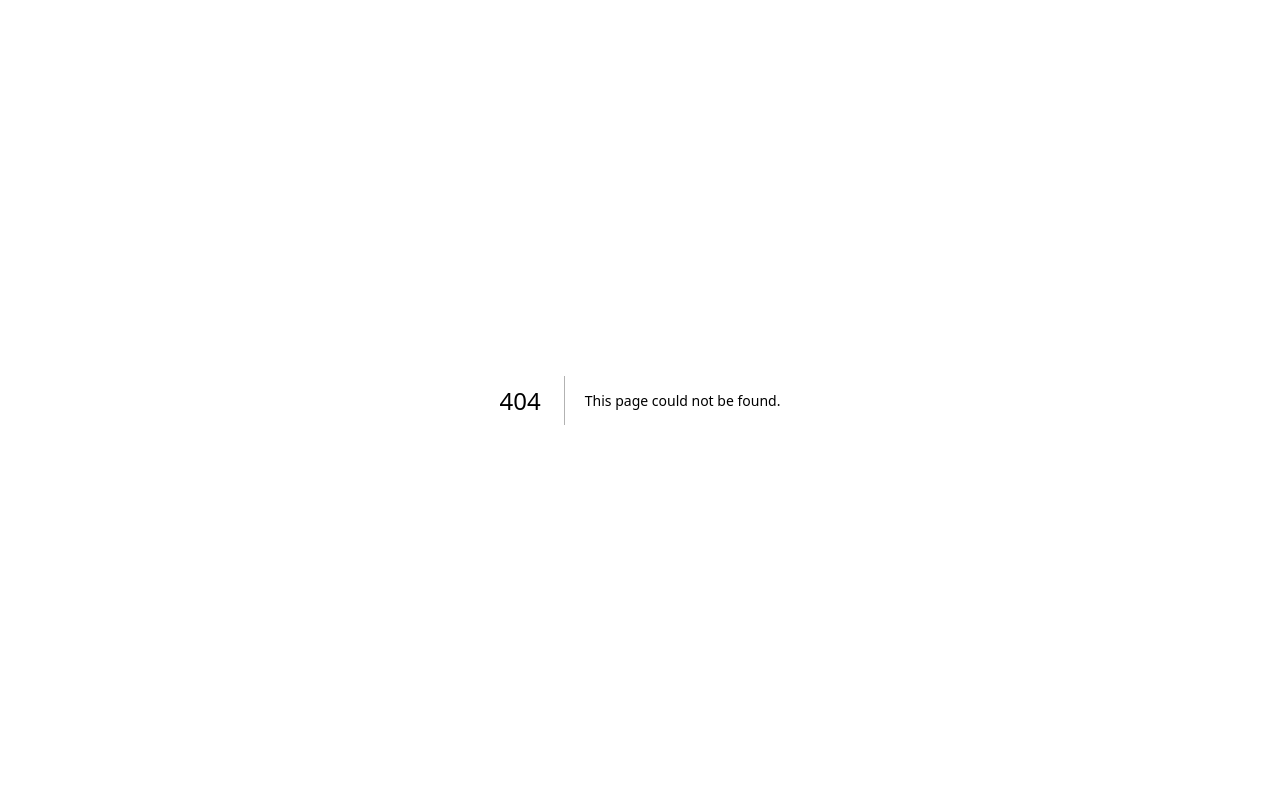
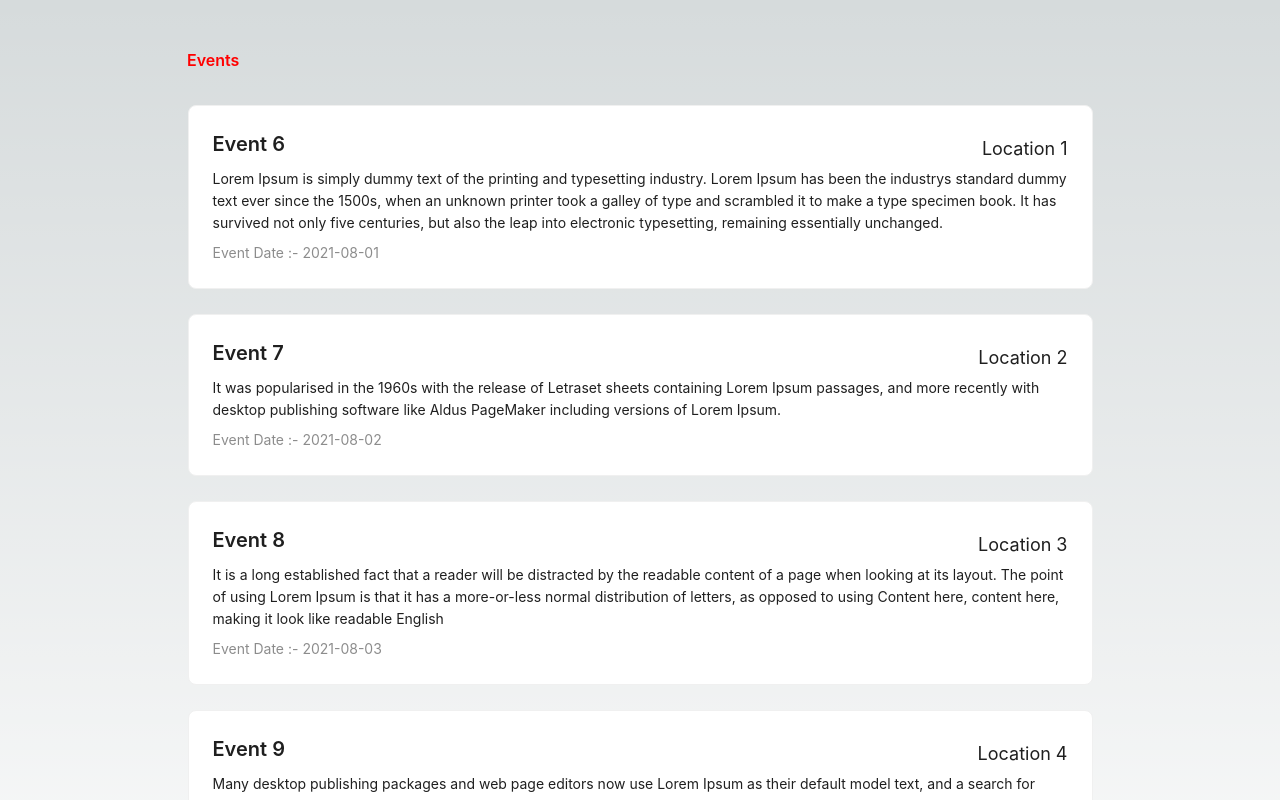
Before and after one commit to dharmikptl/divcom-events, a Next.js app: page /events in a window 1280 px wide. Before the commit this address had no page. Shown: the top 800 px of the page. Built offline with nearby package versions, Linux system fonts and the light colour scheme.

Commit message:
some issue fix

```diff
--- /dev/null
+++ b/src/pages/events.tsx
@@ -0,0 +1,49 @@
+import { Card, Col, Row, Typography } from 'antd'
+import { useRouter } from 'next/navigation'
+import { newEvents } from './newEventRegister'
+
+export default function Events() {
+  const pathname = useRouter()
+  return (
+    <div className="p-5">
+      <div className="flex items-center justify-center mt-7">
+        <Row gutter={[25, 25]} className="w-3/4">
+          <Typography.Title
+            className="px-3"
+            style={{
+              color: 'red'
+            }}
+            level={5}
+          >
+            Events
+          </Typography.Title>
+          {newEvents?.map((event: any) => (
+            <Col xs={24} key={event.id}>
+              <Card
+                hoverable
+                onClick={() => {
+                  pathname.push(`/newEventRegister?eventId=${event.id}`)
+                }}
+              >
+                <div className="flex items-center justify-between">
+                  <Typography.Title level={4}>{event.name}</Typography.Title>
+                  <Typography.Text className="text-lg">
+                    {event.location}
+                  </Typography.Text>
+                </div>
+                <div className="flex items-center justify-between">
+                  <Typography.Text>{event.description}</Typography.Text>
+                </div>
+                <div className="mt-2">
+                  <Typography.Text type="secondary">
+                    Event Date :- {event.date}
+                  </Typography.Text>
+                </div>
+              </Card>
+            </Col>
+          ))}
+        </Row>
+      </div>
+    </div>
+  )
+}
--- a/src/pages/newEventRegister.tsx
+++ b/src/pages/newEventRegister.tsx
@@ -1,5 +1,5 @@
 import { Button, Card, message, Typography } from 'antd'
-import { useSearchParams } from 'next/navigation'
+import { useRouter, useSearchParams } from 'next/navigation'
 import { useEffect } from 'react'
 import { pastEventsAttended } from './dashboard'
 
@@ -58,6 +58,7 @@ export const newEvents = [
 export default function NewEventRegister() {
   const searchParams = useSearchParams()
   const eventId = searchParams.get('eventId')
+  const pathname = useRouter()
   useEffect(() => {
     if (JSON.parse(localStorage.getItem('user') || '{}').email === undefined) {
       window.location.href = '/?eventId=' + eventId
@@ -68,11 +69,19 @@ export default function NewEventRegister() {
     <div className="h-screen flex items-center justify-center">
       <Card className="w-3/4 shadow-xl py-8">
         <Typography.Title
-          className="flex items-center justify-center"
+          className="flex flex-col items-center justify-center"
           level={3}
         >
           {' '}
-          You was Already attended this event: {eventId}
+          You have already registered for this event with id: {eventId}
+          <span
+            onClick={() => {
+              pathname.push('/dashboard')
+            }}
+            className="text-blue-500 cursor-pointer hover:text-blue-900"
+          >
+            Go to Dashboard
+          </span>
         </Typography.Title>
       </Card>
     </div>
@@ -145,7 +154,7 @@ export default function NewEventRegister() {
           level={3}
         >
           {' '}
-          This Event Is not exist: {eventId}
+          This Event does not exist with id: {eventId}
         </Typography.Title>
       </Card>
     </div>
```
